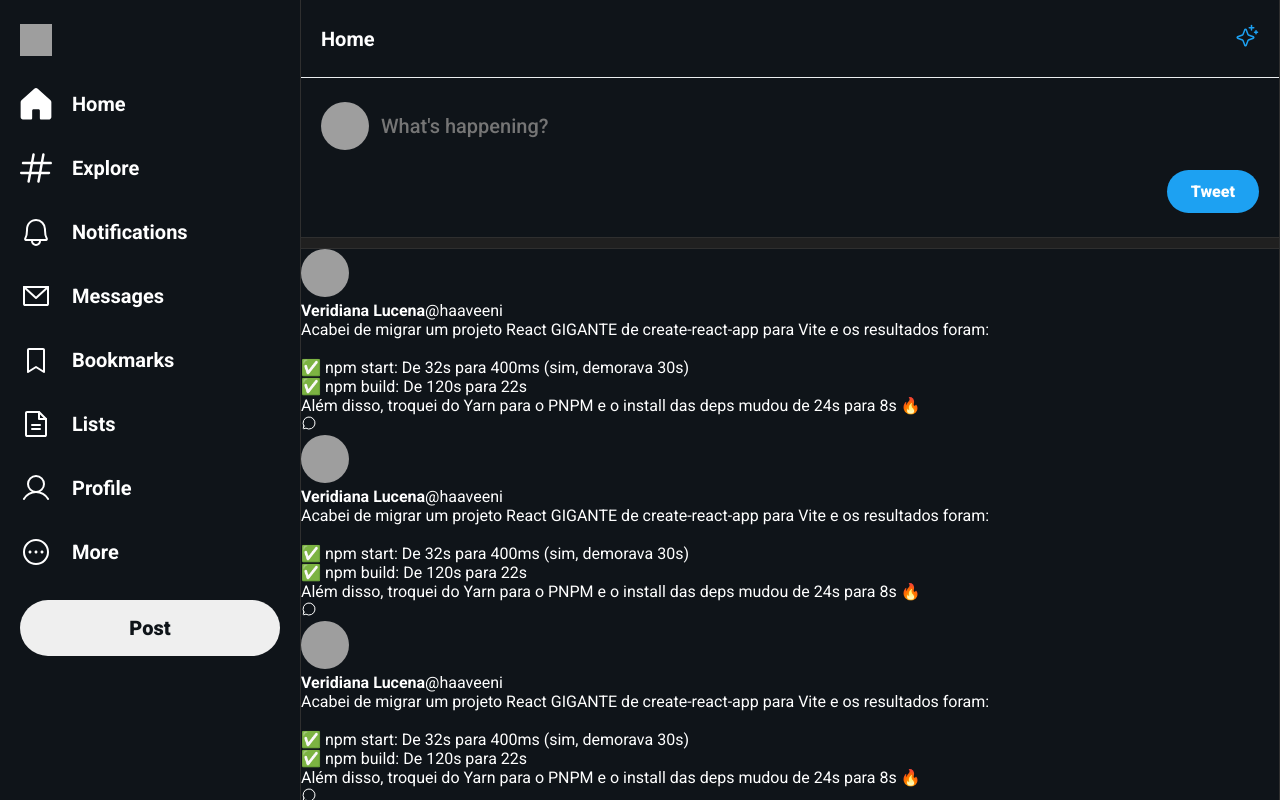
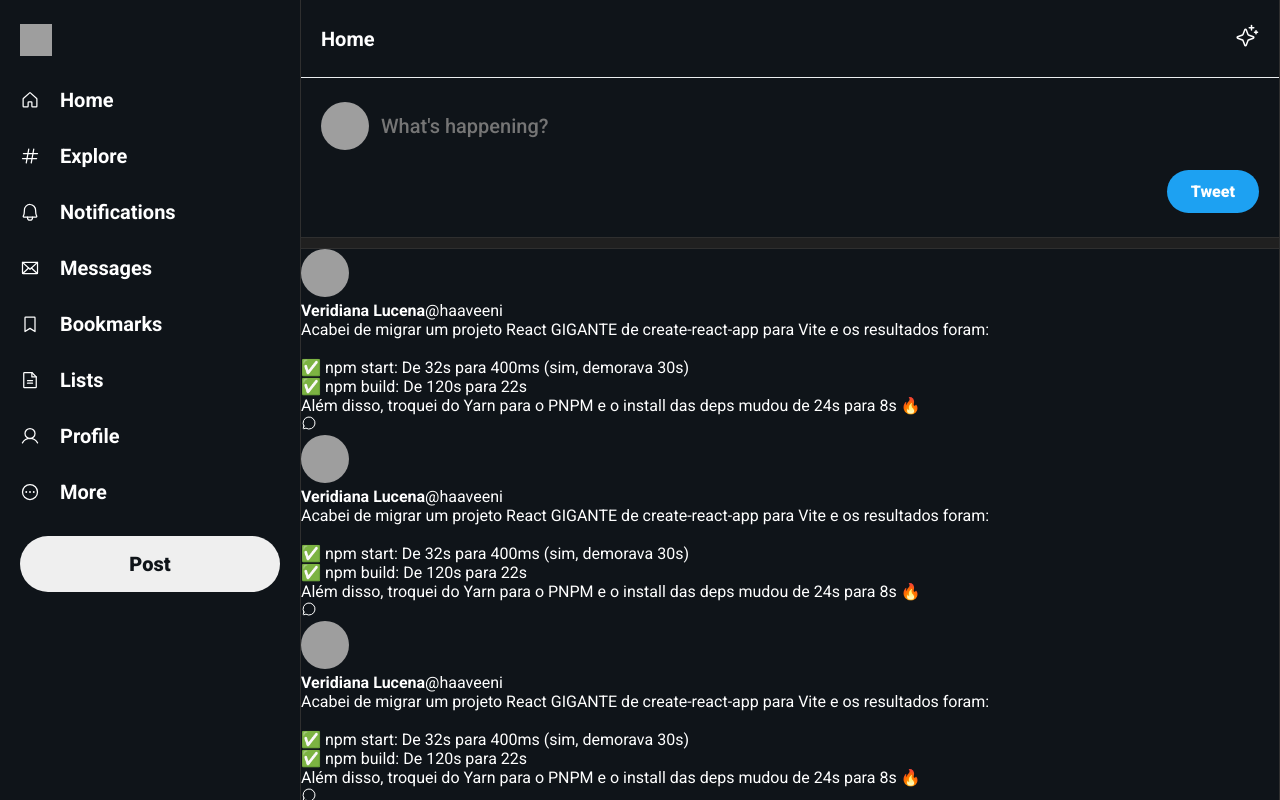
Before and after one commit to haaveeni/ui-twitter, a React (Vite) app: page / in a window 1280 px wide. Shown: the top 800 px of the page. Built offline with nearby package versions, Linux system fonts and the light colour scheme; grey boxes are pictures that could not be loaded.

Commit message:
refactor: switch from svg assets to phosphor icons

```diff
--- a/src/main.tsx
+++ b/src/main.tsx
@@ -3,17 +3,11 @@ import { createRoot } from 'react-dom/client'
 
 import './global.css'
 
+import { Tweet } from './components/Tweet'
+
+import { Bell, BookmarkSimple, DotsThreeCircle, Envelope, FileText, Hash, House, Sparkle, User } from 'phosphor-react'
+
 import logo from './assets/x-logo.svg'
-import home from './assets/home-logo.svg'
-import explore from './assets/explore-logo.svg'
-import notifications from './assets/notifications-logo.svg'
-import messages from './assets/messages-logo.svg'
-import bookmarks from './assets/bookmarks-logo.svg'
-import lists from './assets/lists-logo.svg'
-import profile from './assets/profile-logo.svg'
-import more from './assets/more-logo.svg'
-import sparkle from './assets/sparkle-logo.svg'
-import { Tweet } from './components/Tweet'
 
 createRoot(document.getElementById('root') as HTMLElement).render(
   <StrictMode>
@@ -22,14 +16,36 @@ createRoot(document.getElementById('root') as HTMLElement).render(
         <img className='logo' src={logo} alt="logo" />
 
         <nav className="main-navigation">
-          <a href=""><img className='logo' src={home} alt="home-logo" />Home</a>
-          <a href=""><img className='logo' src={explore} alt="explore-logo" />Explore</a>
-          <a href=""><img className='logo' src={notifications} alt="notifications-logo" />Notifications</a>
-          <a href=""><img className='logo' src={messages} alt="messages-logo" />Messages</a>
-          <a href=""><img className='logo' src={bookmarks} alt="bookmarks-logo" />Bookmarks</a>
-          <a href=""><img className='logo' src={lists} alt="lists-logo" />Lists</a>
-          <a href=""><img className='logo' src={profile} alt="profile-logo" />Profile</a>
-          <a href=""><img className='logo' src={more} alt="more-logo" />More</a>
+          <a href=""><House />
+            Home</a>
+          <a href="">
+            <Hash />
+            Explore
+          </a>
+          <a href="">
+            <Bell />
+            Notifications
+          </a>
+          <a href="">
+            <Envelope />
+            Messages
+          </a>
+          <a href="">
+            <BookmarkSimple />
+            Bookmarks
+          </a>
+          <a href="">
+            <FileText />
+            Lists
+          </a>
+          <a href="">
+            <User />
+            Profile
+          </a>
+          <a href="">
+            <DotsThreeCircle />
+            More
+          </a>
         </nav>
 
         <button className="new-tweet">Post</button>
@@ -38,7 +54,9 @@ createRoot(document.getElementById('root') as HTMLElement).render(
         <main className="timeline">
           <div className="timeline-header">
             Home
-            <a href=""><img src={sparkle} alt="" /></a>
+            <a href="">
+              <Sparkle />
+            </a>
           </div>
 
           <form className='new-tweet-form'>
```
